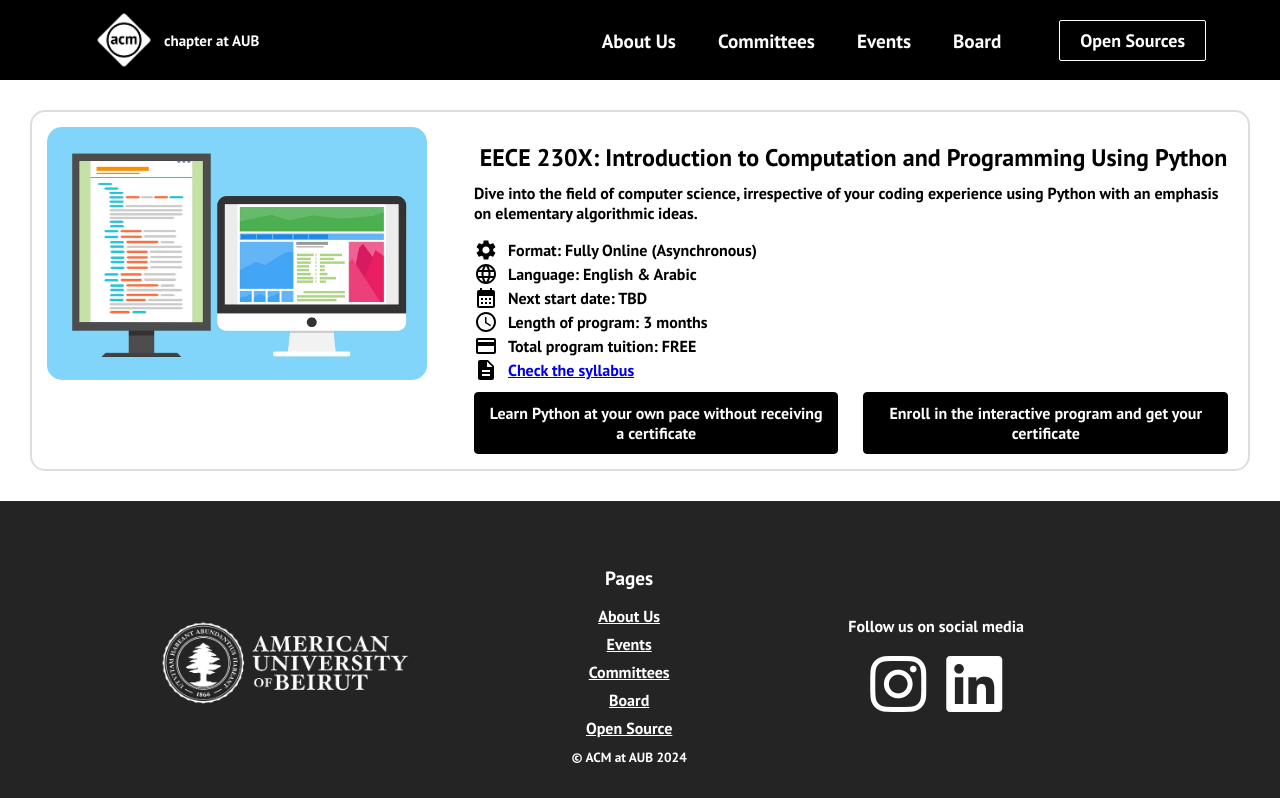
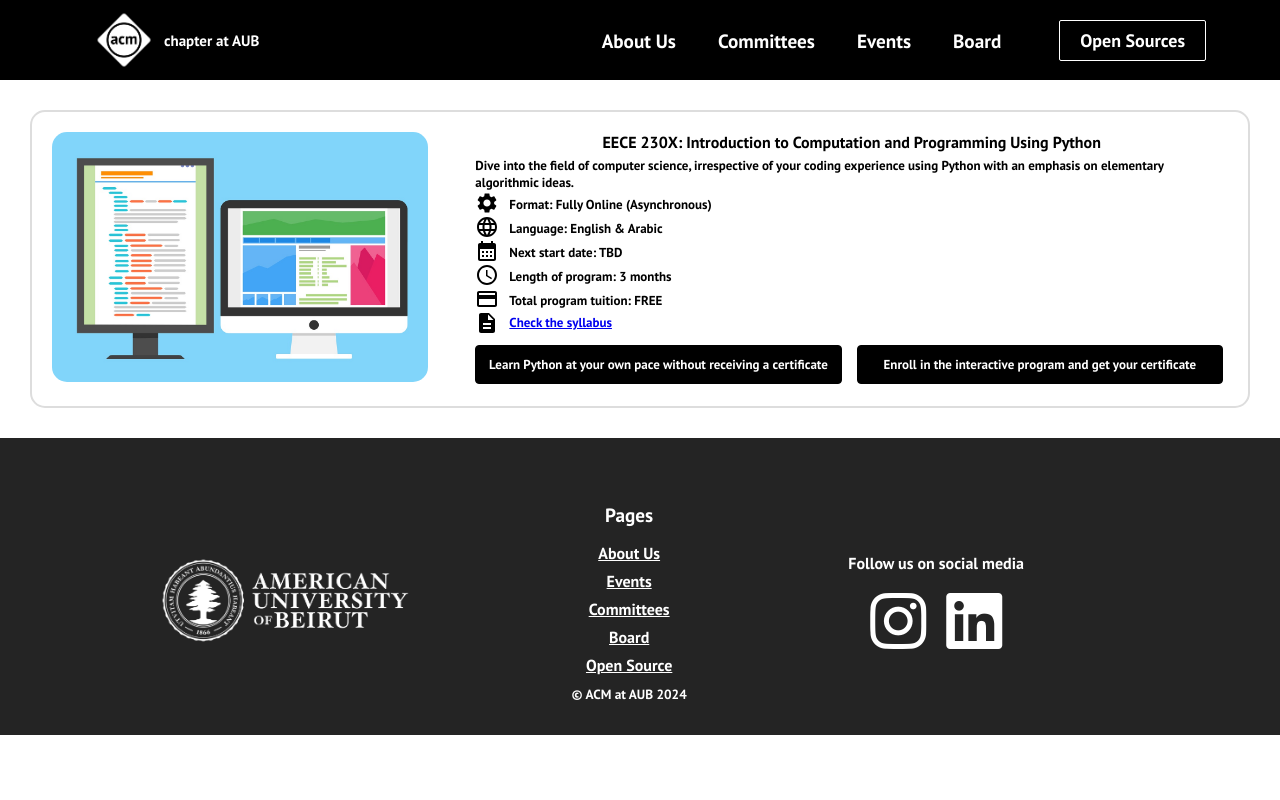
Before and after one commit to hawraakhalil/ACM-Website, a React (Create React App) app: page /OpenSources in a window 1280 px wide. Built offline with nearby package versions, Linux system fonts and the light colour scheme.

Commit message:
fixed navbar

```diff
--- a/src/components/OnlineCourse.css
+++ b/src/components/OnlineCourse.css
@@ -63,6 +63,32 @@
     transform: scale(1.1); /* Added scale effect on hover */
   }
 
+
+  @media only screen and (max-width: 1280px) {
+    .open-source-container {
+        padding: 20px;
+      }
+      .course-details h2{
+         font-size:medium;
+         margin-top:0;
+      }
+      .course-details p{
+        margin-top:4.5px;
+        margin-bottom:0;
+        font-size:small;
+     }
+     .buttons-container {
+        gap: 10px;
+      }
+      .buttons-container a {
+        font-size:small;
+      }
+      .details-with-icon a {
+        font-size:small;
+      }
+}
+
+
   @media only screen and (max-width: 1024px) {
     .open-source-container {
         flex-direction: column; /* Change flex direction for smaller screens */
@@ -70,8 +96,8 @@
       }
 
       .course-details {
-        padding-left: 0; /* Remove left padding for better layout in mobile view */
-      }
+        padding-left: 0px; /* Remove left padding for better layout in mobile view */
+    }
 }
 @media only screen and (max-width: 768px) {
     .open-source-container {
```
